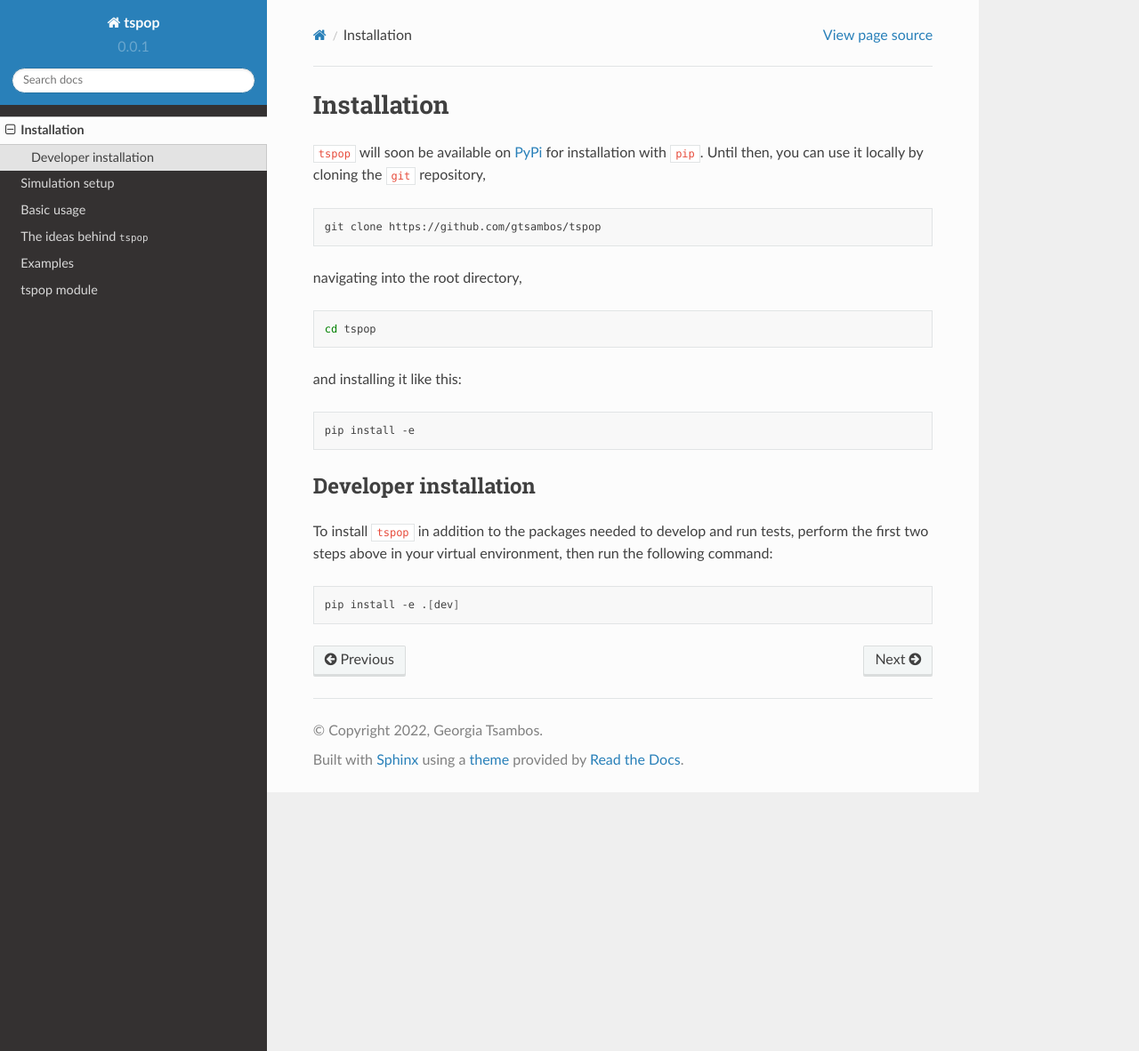
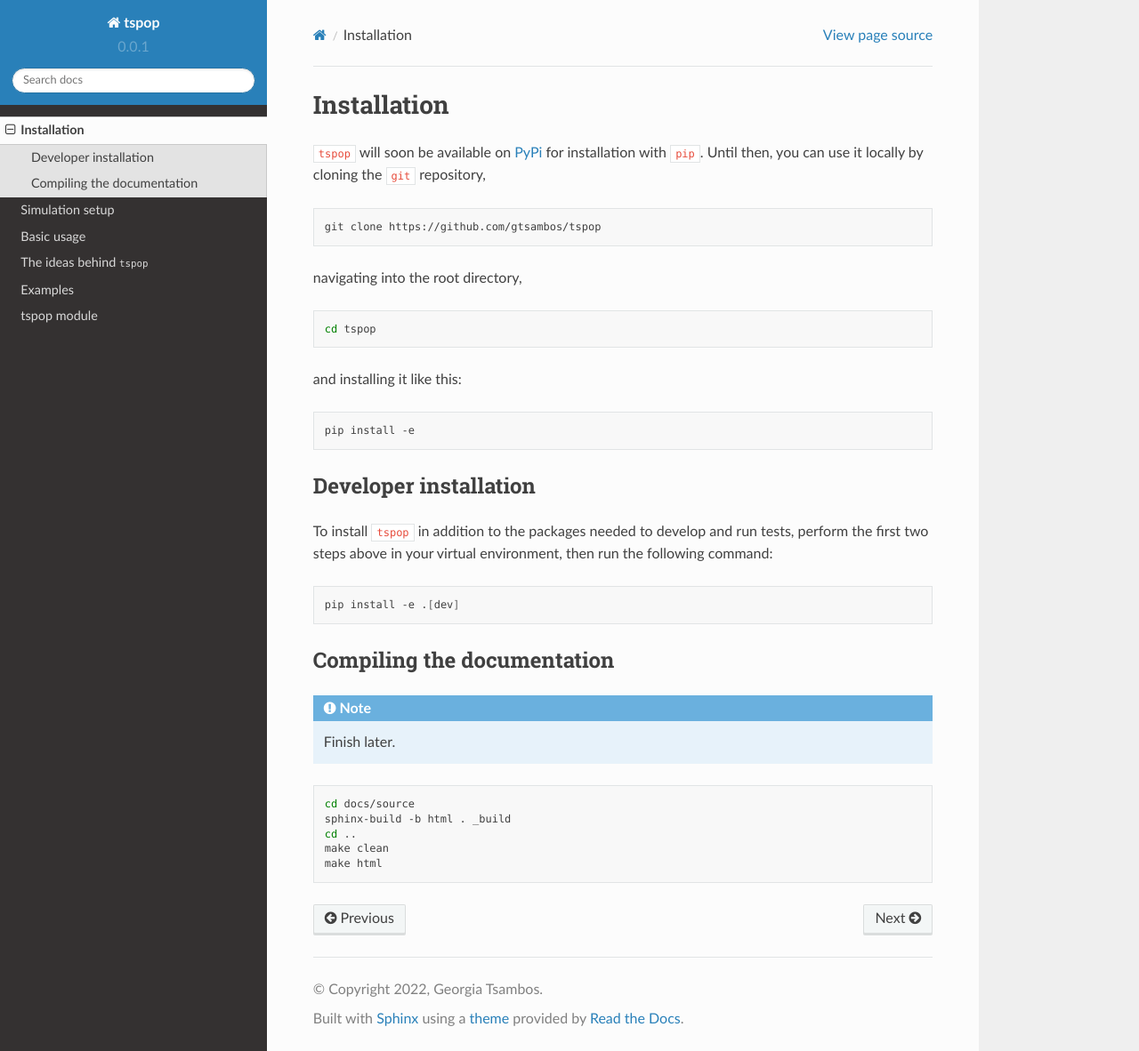
Before and after one commit to gtsambos/tspop, a Sphinx documentation site: the page built from docs/source/installation.rst, in a window 1280 px wide and 1182 px high. Shown: the whole window at 89% size. Built offline with Sphinx 7.4.7 and the Read the Docs theme 2.0.0, drawn with Linux system fonts in a browser that asks for light colours.

```diff
--- a/docs/source/conf.py
+++ b/docs/source/conf.py
@@ -1,4 +1,8 @@
 # Configuration file for the Sphinx documentation builder.
+import sys
+import os
+
+sys.path.insert(0, os.path.abspath('../../src'))
 
 # -- Project information
 
@@ -17,6 +21,7 @@
     'sphinx.ext.autodoc',
     'sphinx.ext.autosummary',
     'sphinx.ext.intersphinx',
+    'sphinx.ext.todo'
 ]
 
 intersphinx_mapping = {
@@ -27,9 +32,16 @@
 
 templates_path = ['_templates']
 
+# Master ("home") document
+master_doc = 'index'
+
 # -- Options for HTML output
 
 html_theme = 'sphinx_rtd_theme'
 
 # -- Options for EPUB output
 epub_show_urls = 'footnote'
+
+# Directory to look for API
+autoapi_dirs = ['../../src']
+# autodoc_default_options = {"private-members": False}
--- a/docs/source/index.rst
+++ b/docs/source/index.rst
@@ -8,6 +8,7 @@
    ideas
    examples
    tspop
+
 
 About ``tspop``
 ===============
--- a/docs/source/installation.rst
+++ b/docs/source/installation.rst
@@ -35,3 +35,17 @@
 .. code-block:: bash
 
     pip install -e .[dev]
+
+Compiling the documentation
+---------------------------
+
+.. note::
+	Finish later.
+
+.. code-block:: bash
+
+	cd docs/source
+	sphinx-build -b html . _build
+	cd ..
+	make clean
+	make html
```
Also changed, not shown: readthedocs.yml (added, +20 -0 lines), 2 other files.
